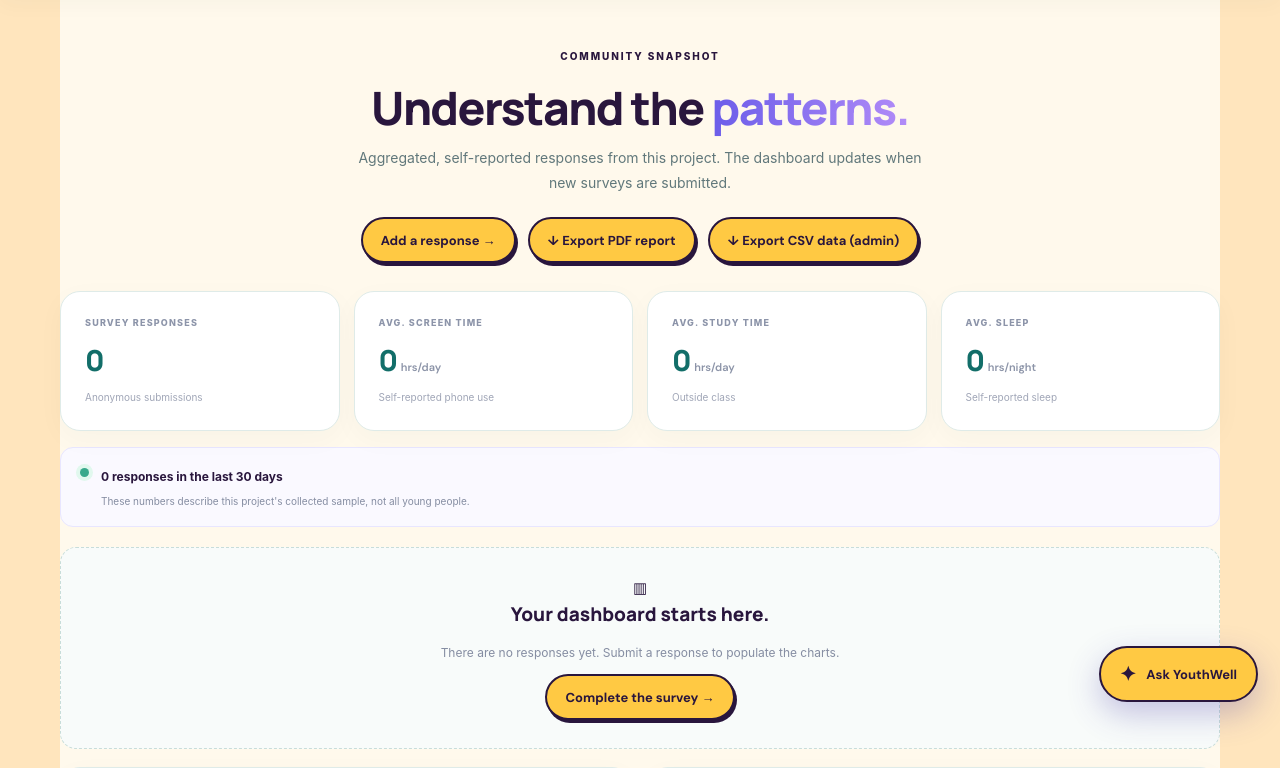
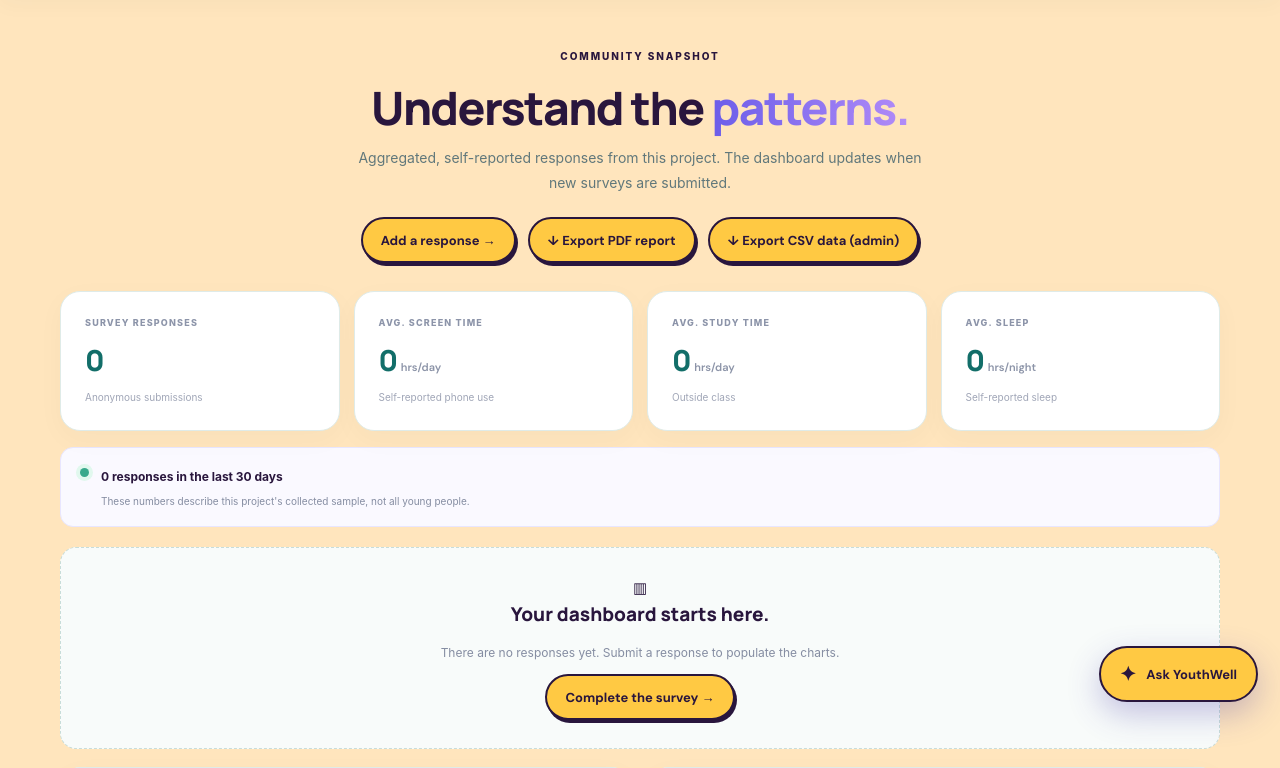
Before and after one commit to shubham-bahadurge/youth-digital-wellbeing-analyzer, a Flask app: page /dashboard in a window 1280 px wide. Shown: the part 76-844 px from the top of the page. Run offline with Flask 3, Linux system fonts and the light colour scheme; data that the repository does not hold is empty; some libraries are stand-ins or nearby versions.

Commit message:
Remove large background panels from dashboard page

```diff
--- a/static/style.css
+++ b/static/style.css
@@ -253,3 +253,22 @@ a,.brand,.brand-light,h1,h2,h3,h4,.yw-chat-heading strong{color:var(--ink)!impor
 .yw-chat-bubble.user{background:var(--yellow)!important;color:var(--ink)!important}
 .yw-chat-form input{background:var(--ivory)!important;color:var(--ink)!important;border-color:var(--ink)!important}
 input,select,textarea{background:var(--ivory)!important;color:var(--ink)!important;border-color:var(--ink)!important}
+
+
+/* Dashboard page: remove the large ivory section backgrounds so the site-wide warm cream background continues through the page. Keep individual metric and chart cards intact. */
+body:has(.dashboard-hero) main,
+body:has(.dashboard-hero) .dashboard-hero,
+body:has(.dashboard-hero) .dashboard-content,
+body:has(.dashboard-hero) main .container.dashboard-hero,
+body:has(.dashboard-hero) main .container.dashboard-content {
+  background: transparent !important;
+}
+body:has(.dashboard-hero) .dashboard-hero {
+  border: 0 !important;
+  box-shadow: none !important;
+  border-radius: 0 !important;
+}
+body:has(.dashboard-hero) .dashboard-content {
+  border: 0 !important;
+  box-shadow: none !important;
+}
```
